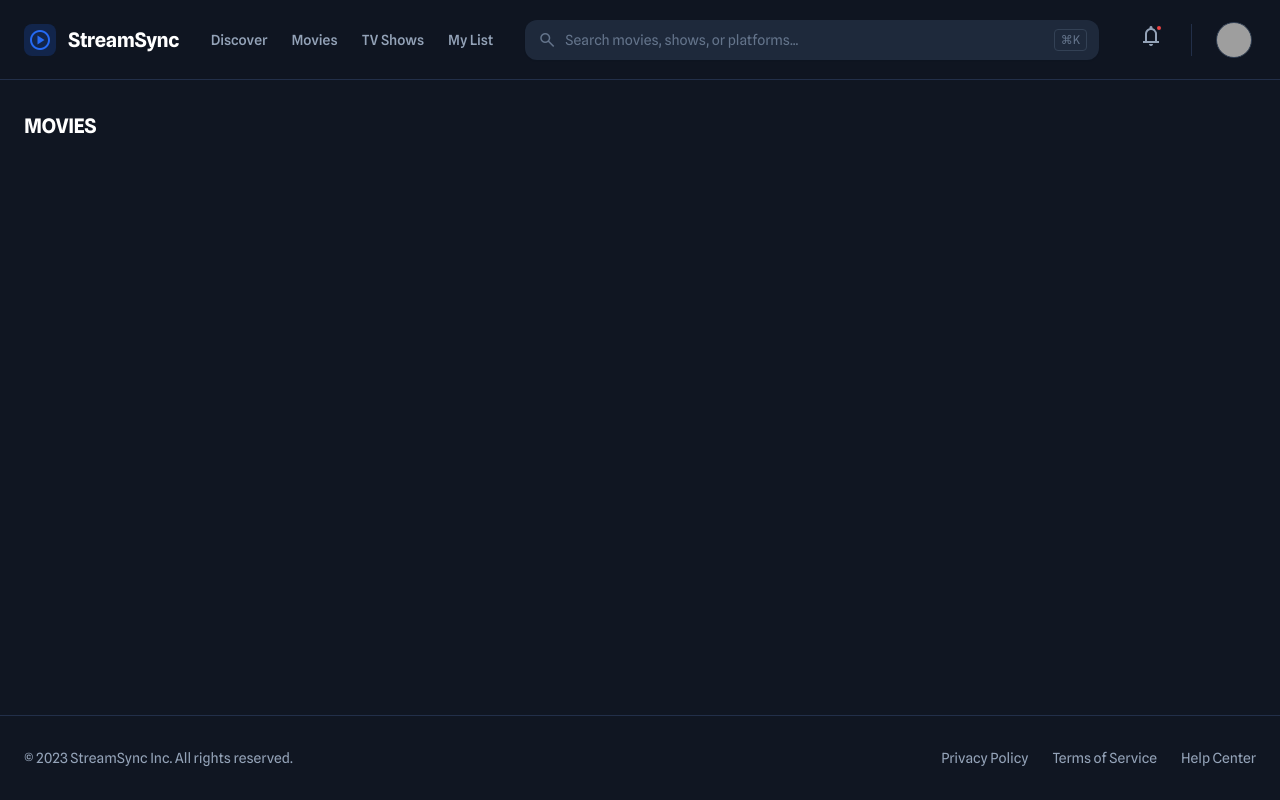
After one commit to TralaleritosTralalas/SoftwareProject, a Django app: page /movies/ in a window 1280 px wide. The commit adds this page. Run offline with Django 5.2, Linux system fonts and the light colour scheme; data that the repository does not hold is empty; some libraries are stand-ins or nearby versions; grey boxes are pictures that could not be loaded.

Commit message:
feat: movies page and linked in the navbar

```diff
--- a/app/templates/components/navbar.html
+++ b/app/templates/components/navbar.html
@@ -6,21 +6,21 @@
     <div class="flex items-center gap-8">
 
       <!-- Logo -->
-      <div class="flex items-center gap-3 text-primary">
+      <a href="{% url 'app:main' %}" class="flex items-center gap-3 text-primary">
         <div class="size-8 rounded-lg bg-primary/20 flex items-center justify-center">
           <span class="material-symbols-outlined text-primary text-2xl">play_circle</span>
         </div>
         <h2 class="text-slate-900 dark:text-white text-xl font-bold tracking-tight">
           StreamSync
         </h2>
-      </div>
+      </a>
 
       <!-- Navigation Links -->
       <nav class="hidden md:flex items-center gap-6 text-sm font-medium">
-        <a href="#" class="text-slate-500 dark:text-slate-400 hover:text-slate-900 dark:hover:text-white transition-colors">
+        <a href="{% url 'app:catalog' %}" class="text-slate-500 dark:text-slate-400 hover:text-slate-900 dark:hover:text-white transition-colors">
           Discover
         </a>
-        <a href="#" class="text-slate-500 dark:text-slate-400 hover:text-slate-900 dark:hover:text-white transition-colors">
+        <a href="{% url 'app:movies' %}" class="text-slate-500 dark:text-slate-400 hover:text-slate-900 dark:hover:text-white transition-colors">
           Movies
         </a>
         <a href="#" class="text-slate-500 dark:text-slate-400 hover:text-slate-900 dark:hover:text-white transition-colors">
--- /dev/null
+++ b/app/templates/pages/movies.html
@@ -0,0 +1,47 @@
+{% extends "base/base.html" %}
+
+{% block title %}StreamSync – Catalog{% endblock %}
+
+{% block content %}
+
+<!-- Movies -->
+<section class="mb-12">
+    <h2 class="text-xl font-bold text-slate-900 dark:text-white tracking-tight mb-6">MOVIES</h2>
+    <div class="grid grid-cols-2 md:grid-cols-3 lg:grid-cols-4 xl:grid-cols-5 gap-6">
+
+        {% for movie in movies %}
+        <div class="group relative cursor-pointer">
+            <div class="aspect-[2/3] rounded-xl overflow-hidden mb-3 relative shadow-md bg-surface-dark">
+
+                <img
+                    src="https://via.placeholder.com/300x450?text=No+Image"
+                    class="w-full h-full object-cover transition-transform duration-500 group-hover:scale-110"
+                />
+
+                <div class="absolute top-2 left-2">
+                    <span class="bg-black/60 text-white text-[10px] px-2 py-1 rounded">
+                        {{ movie.year }}
+                    </span>
+                </div>
+
+                <div class="absolute top-2 right-2">
+                    <span class="bg-black/60 text-white text-[10px] px-2 py-1 rounded">
+                        {{ movie.platform_name|default:"—" }}
+                    </span>
+                </div>
+
+                <div class="absolute inset-0 bg-black/60 opacity-0 group-hover:opacity-100 flex flex-col justify-end p-4">
+                    <button class="bg-primary text-white text-xs font-bold py-2 rounded">Play</button>
+                </div>
+            </div>
+
+            <h3 class="font-semibold text-sm truncate">{{ movie.title }}</h3>
+            <div class="text-xs text-slate-500 space-y-1">
+                <div>{{ movie.genre_name|default:"Unknown" }}</div>
+            </div>
+        </div>
+        {% endfor %}
+
+    </div>
+</section>
+{% endblock %}
--- a/app/urls.py
+++ b/app/urls.py
@@ -5,6 +5,7 @@ app_name = 'app'
 
 urlpatterns = [
     path('', views.home, name='home'),
-    path('catalog/', views.catalog, name='catalog'),
+    path('main/catalog/', views.catalog, name='catalog'),
     path('main/', views.main, name='main'),
+    path('movies/', views.movies, name='movies')
 ]
--- a/app/views.py
+++ b/app/views.py
@@ -11,5 +11,10 @@ def catalog(request):
     series = get_all_series()
     return render(request, 'pages/catalog.html', {'movies': movies, 'series': series})
 
+def movies(request):
+    movies = get_all_movies()
+    return render(request, 'pages/movies.html', {'movies': movies})
+
+
 def main(request):
     return render(request, 'pages/main.html')
```
